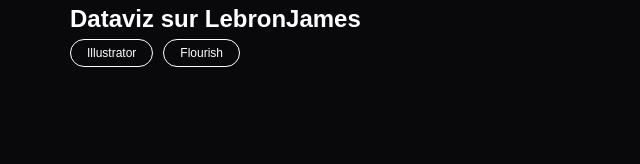
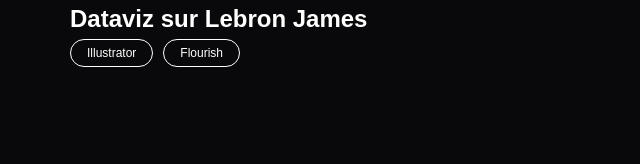
Before and after one commit to SIGATNguyen/myportfolio, an Astro site: page / in a window 1280 px wide. Shown: the part 2655-2819 px from the top of the page, 0-640 px from the left. Built offline with nearby package versions, Linux system fonts and the light colour scheme; Astro itself is replaced by a stand-in of ours; a web font is replaced by a local one.

Commit message:
Update Projects.astro

```diff
--- a/src/components/Projects.astro
+++ b/src/components/Projects.astro
@@ -50,7 +50,7 @@
       </figure>
       <h3 class="heading-3">
         <a href="#" class="lightbox-trigger" data-img={Work3.src}>
-          Dataviz sur LebronJames
+          Dataviz sur Lebron James
         </a>
       </h3>
       <ul class="card-skills">
```
